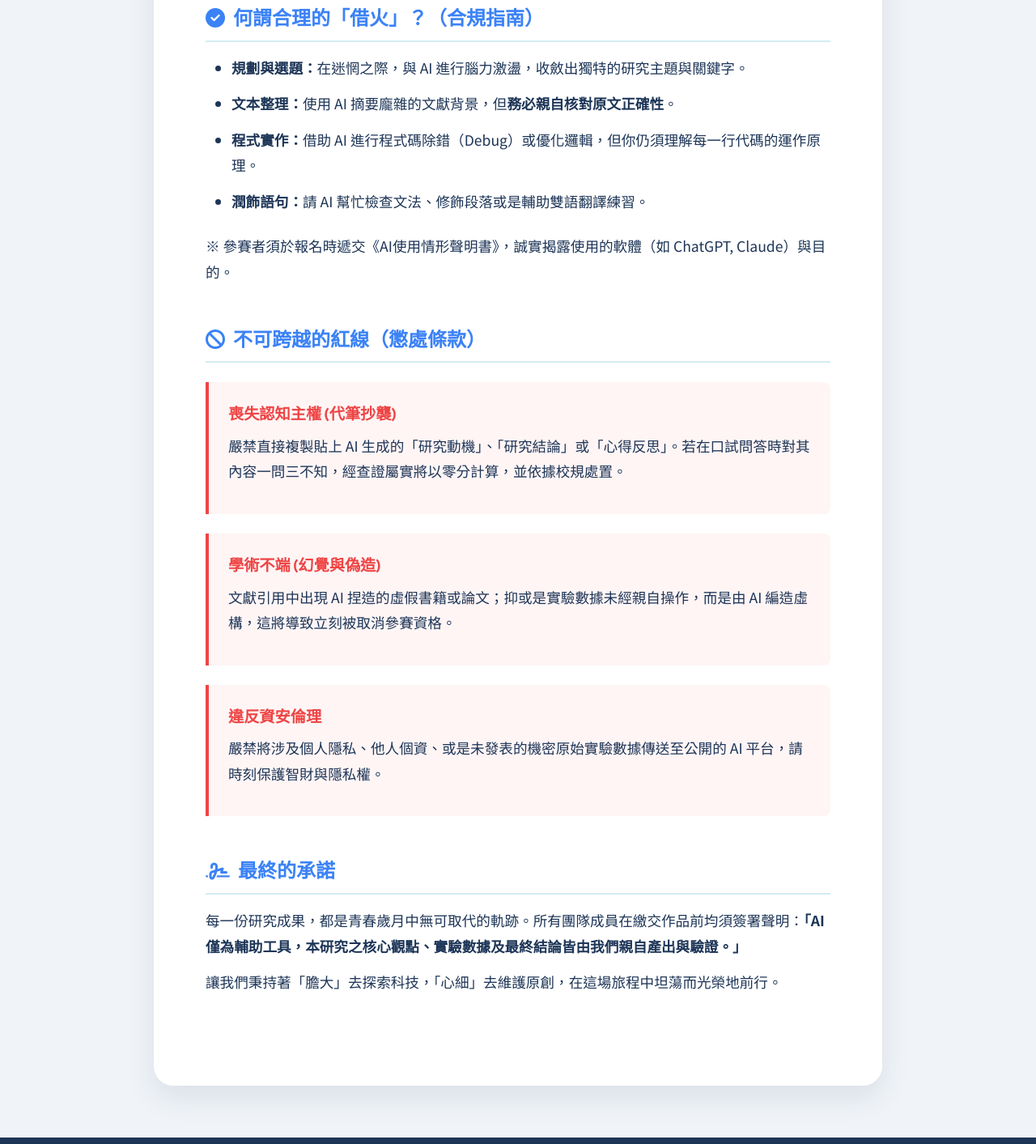
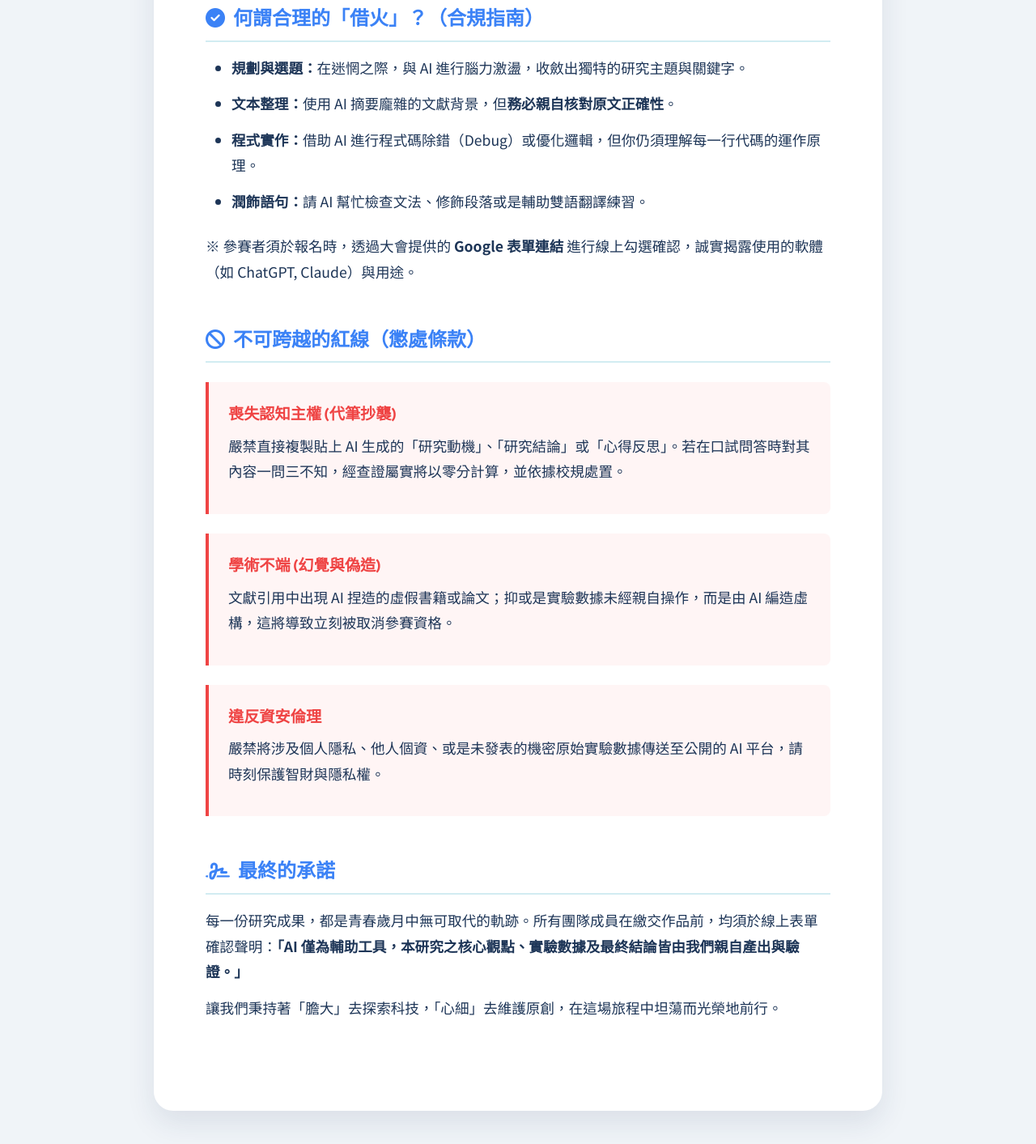
Before and after one commit to ArpowChao/Embark-6th, a plain HTML site: page ai-rules.html in a window 1280 px wide. Shown: the part 683-2096 px from the top of the page at 81% size. Drawn offline with Linux system fonts and the light colour scheme.

Commit message:
Correction: AI usage declaration is via Google Form, not physical paper.

```diff
--- a/ai-rules.html
+++ b/ai-rules.html
@@ -116,7 +116,7 @@
                     <li><strong>程式實作：</strong>借助 AI 進行程式碼除錯（Debug）或優化邏輯，但你仍須理解每一行代碼的運作原理。</li>
                     <li><strong>潤飾語句：</strong>請 AI 幫忙檢查文法、修飾段落或是輔助雙語翻譯練習。</li>
                 </ul>
-                <p>※ 參賽者須於報名時遞交《AI使用情形聲明書》，誠實揭露使用的軟體（如 ChatGPT, Claude）與目的。</p>
+                <p>※ 參賽者須於報名時，透過大會提供的 <strong>Google 表單連結</strong> 進行線上勾選確認，誠實揭露使用的軟體（如 ChatGPT, Claude）與用途。</p>
             </div>
 
             <div class="text-section">
@@ -140,7 +140,7 @@
 
             <div class="text-section">
                 <h3><i class="fas fa-signature"></i> 最終的承諾</h3>
-                <p>每一份研究成果，都是青春歲月中無可取代的軌跡。所有團隊成員在繳交作品前均須簽署聲明：<strong>「AI 僅為輔助工具，本研究之核心觀點、實驗數據及最終結論皆由我們親自產出與驗證。」</strong></p>
+                <p>每一份研究成果，都是青春歲月中無可取代的軌跡。所有團隊成員在繳交作品前，均須於線上表單確認聲明：<strong>「AI 僅為輔助工具，本研究之核心觀點、實驗數據及最終結論皆由我們親自產出與驗證。」</strong></p>
                 <p>讓我們秉持著「膽大」去探索科技，「心細」去維護原創，在這場旅程中坦蕩而光榮地前行。</p>
             </div>
 
```
Also changed, not shown: index.html (+1 -1 lines).
